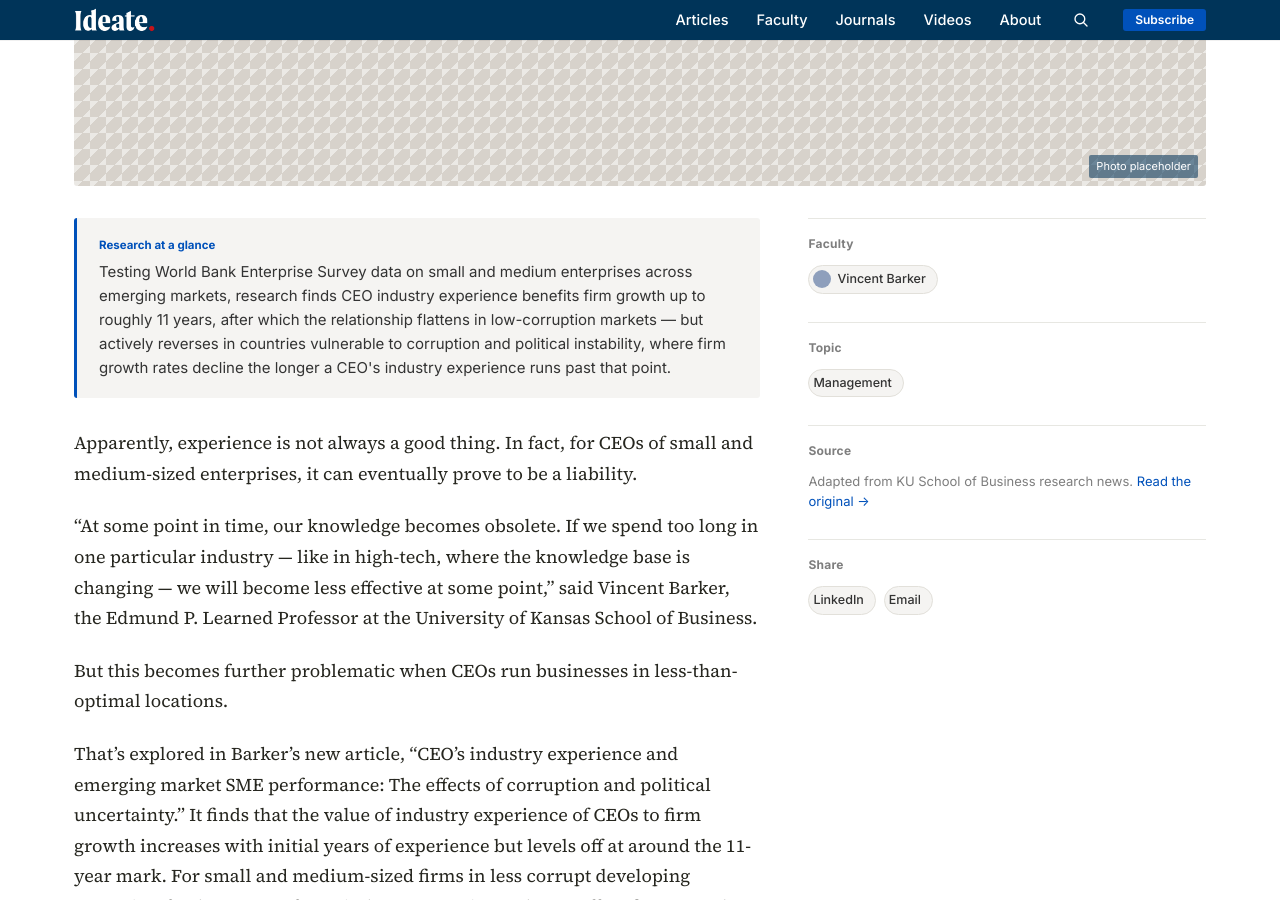
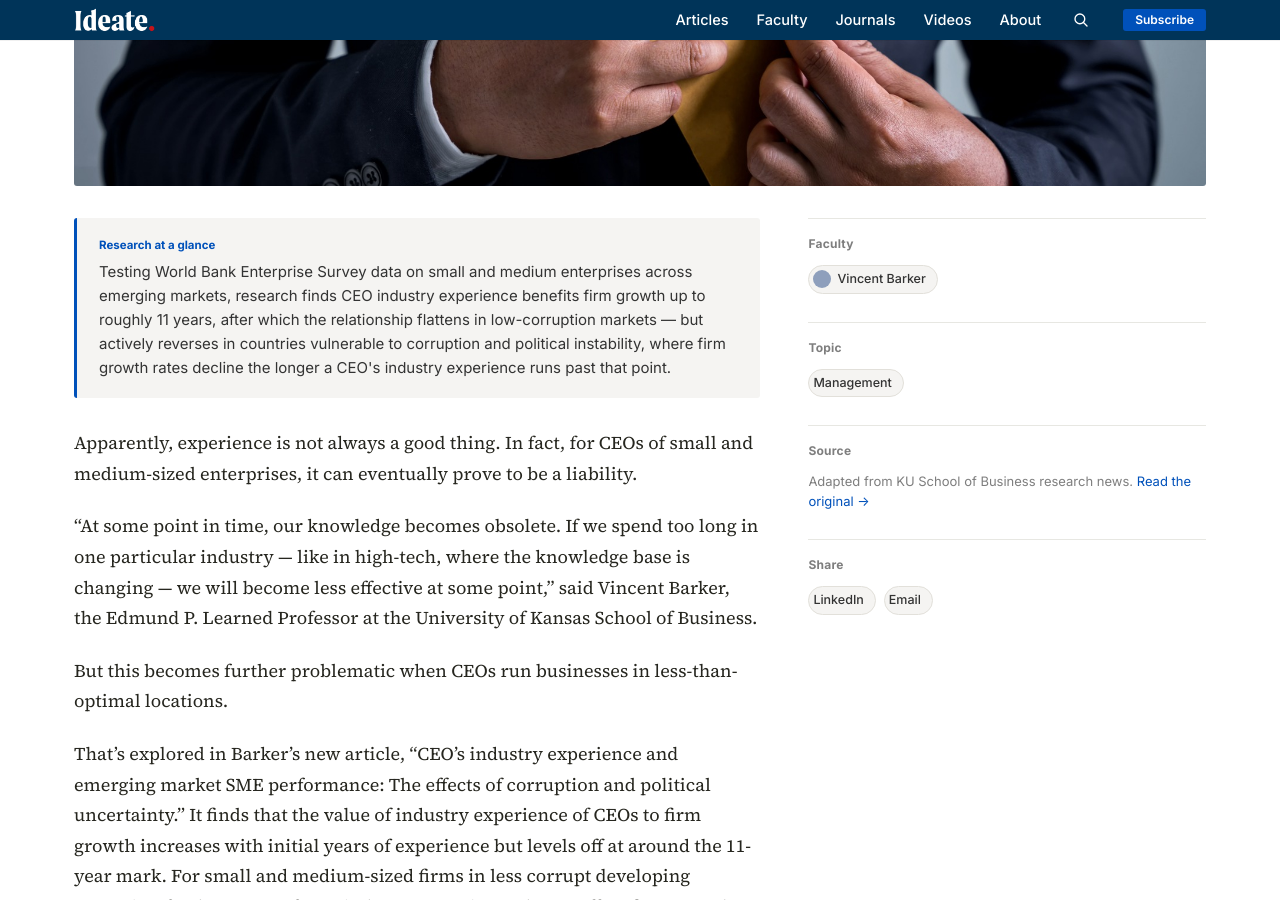
Before and after one commit to KUBschool/ideate, a Jekyll site: the page built from _articles/2023-09-28-ceo-experience-corruption-instability.md, in a window 1280 px wide and 900 px high, scrolled down 739 px. Built offline with Jekyll 4.4.1, drawn with Linux system fonts in a browser that asks for light colours.

Commit message:
Update Article “2023-09-28-ceo-experience-corruption-instability”

```diff
--- a/_articles/2023-09-28-ceo-experience-corruption-instability.md
+++ b/_articles/2023-09-28-ceo-experience-corruption-instability.md
@@ -10,6 +10,7 @@
   - vincent-barker
 byline: Jon Niccum
 date: 2023-09-28
+image: /assets/uploads/envelope-in-jacket.jpeg
 image_tint: limestone
 featured: false
 source_url: https://business.ku.edu/news/article/2023/09/28/value-experienced-ceo-fades-when-working-regions-vulnerable-corruption-political-instability
```
Also changed, not shown: assets/uploads/envelope-in-jacket.jpeg (added).
